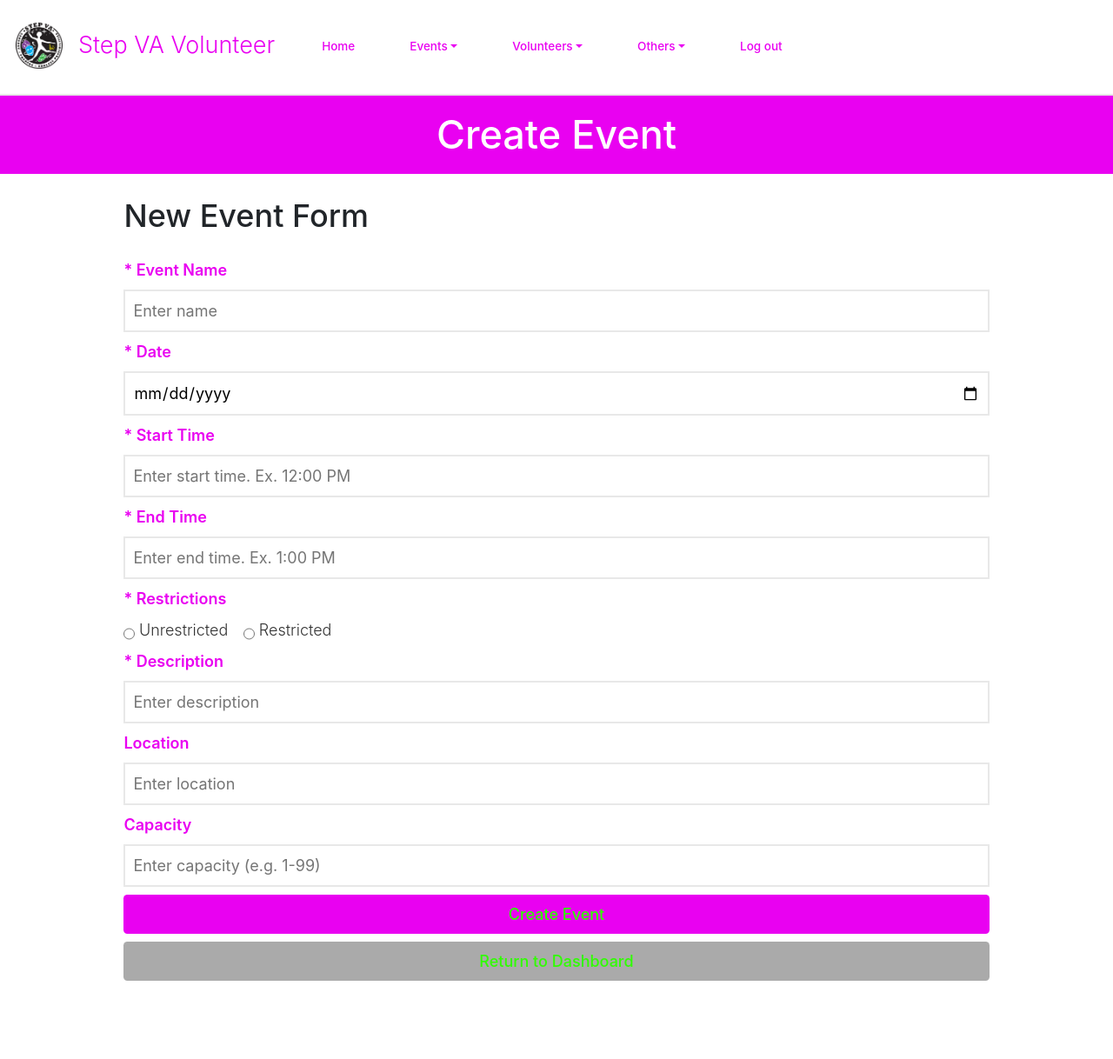
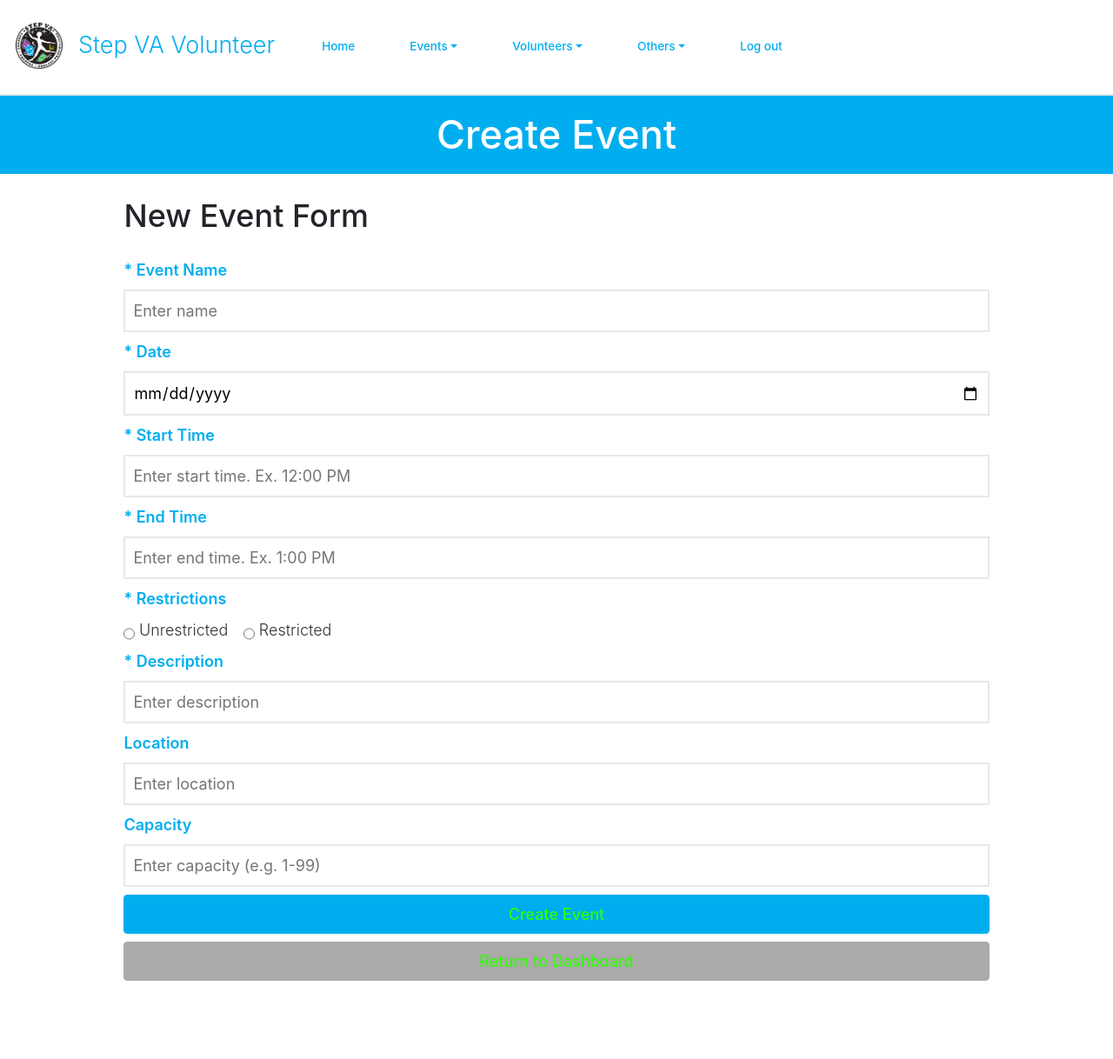
Before and after one commit to ebrenna2/StepVA2025, a PHP site: page /stepvarepo/addEvent.php in a window 1280 px wide. Shown: the whole page at 87% size. Run offline with PHP 8.4, Linux system fonts and the light colour scheme; the visitor is signed in with stand-in values (Sample User, id 1).

Commit message:
Revert "fixed marcus's color?"
This reverts commit 1ca480d54d60edfc62b5190eb912ce3495474838.

```diff
--- a/css/base.css
+++ b/css/base.css
@@ -60,7 +60,7 @@ table, td, tr, th, form, fieldset, em, button, a {
 
     --shadow-and-border-color: #e8e8e8;
 
-    --main-color: #e901f1;
+    --main-color: #00aeef;
     --accent-color: #ff00cc;
     --secondary-accent-color: #a3e0f7;
 
```
